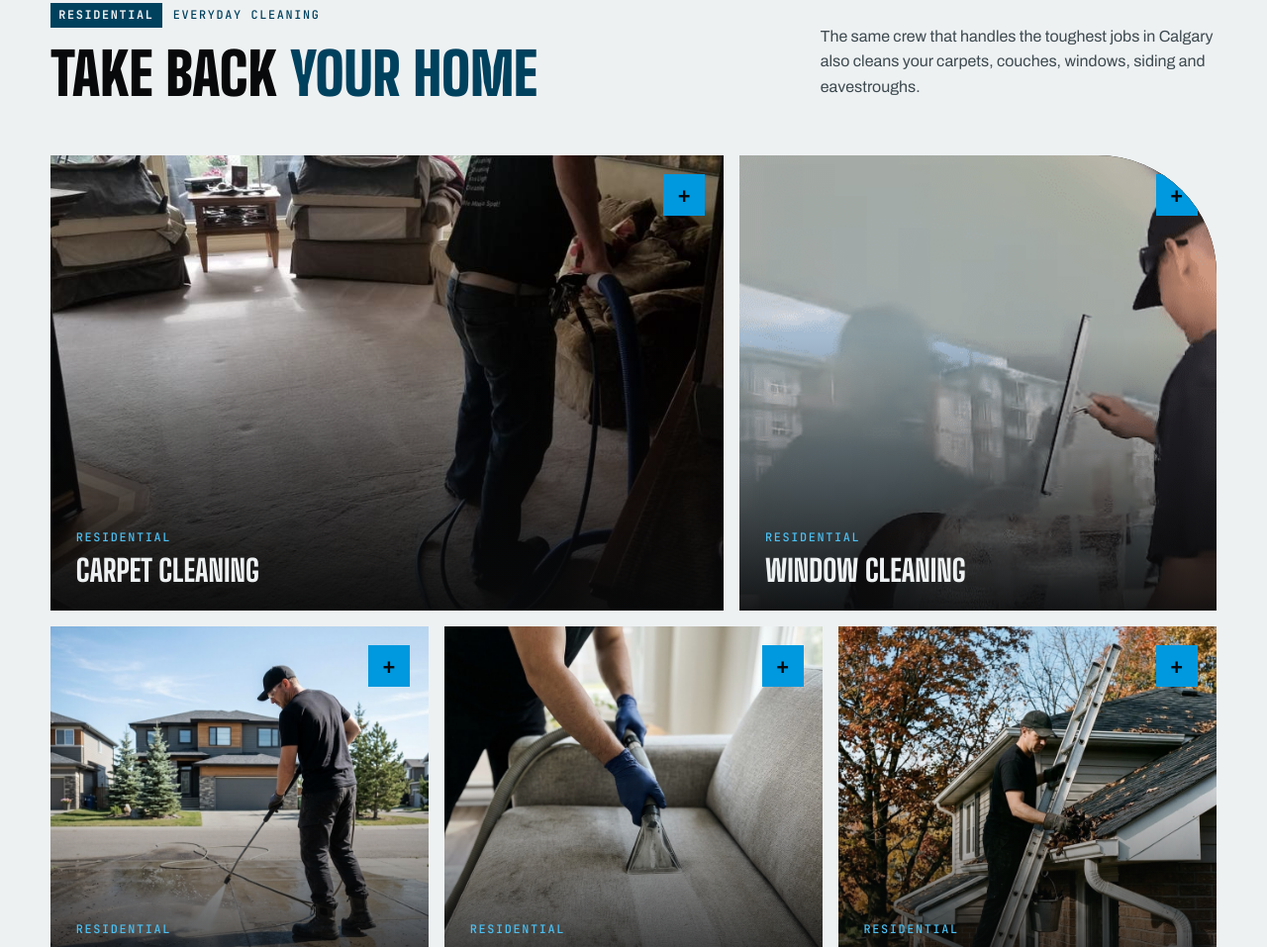
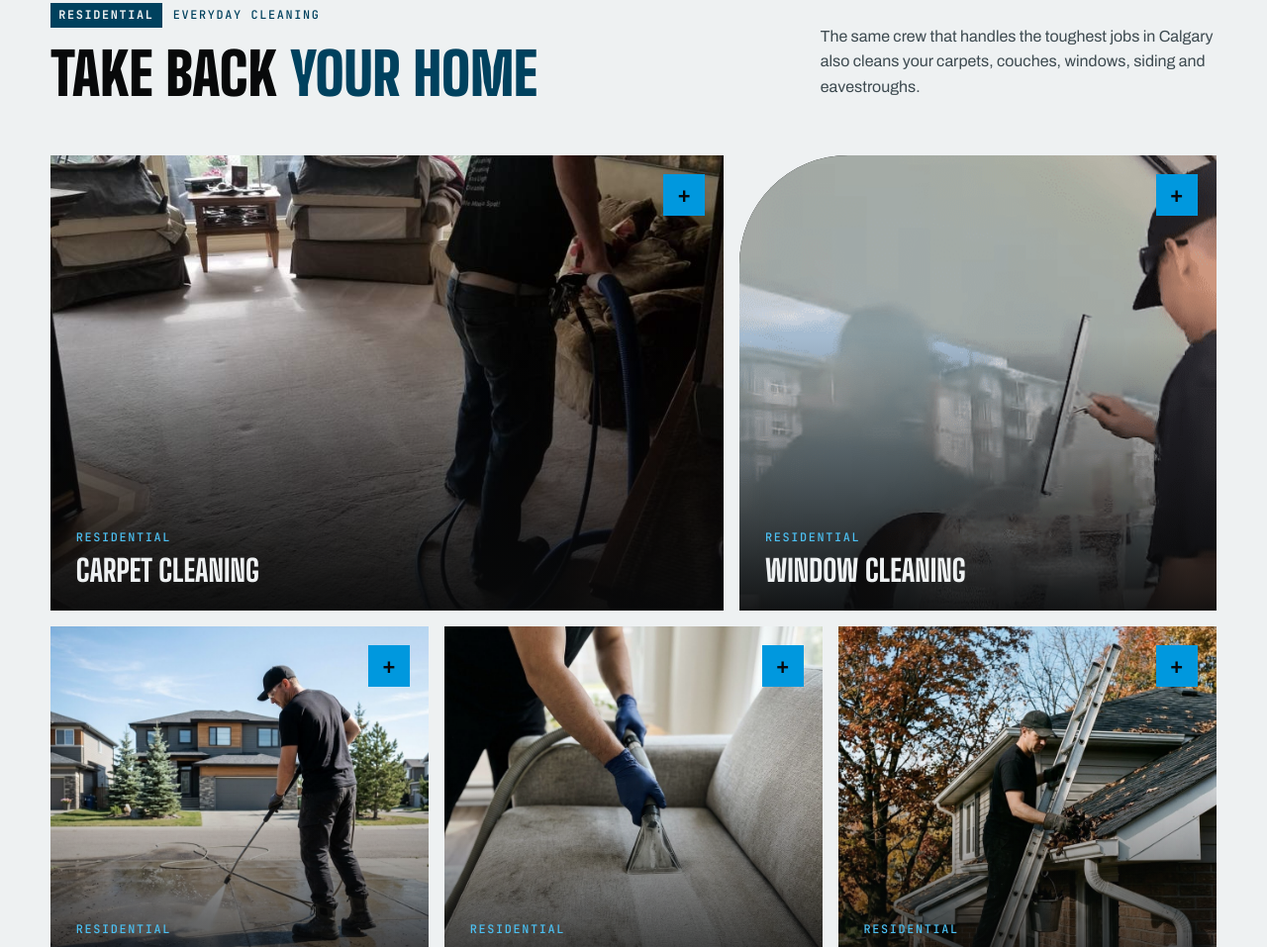
Before and after one commit to dallaswebagency/Filthy-Masters, a plain HTML site: page index.html in a window 1280 px wide. Shown: the part 2600-3557 px from the top of the page at 99% size. Drawn offline with Linux system fonts and the light colour scheme.

Commit message:
Fix window cleaning card clipping the plus button
Co-Authored-By: Claude Opus 5.5 <noreply@anthropic.com>
Claude-Session: https://claude.ai/code/session_017Li8CHgkMHpSfAEYHHnFwo

```diff
--- a/index.html
+++ b/index.html
@@ -156,7 +156,7 @@ h2.big .blue{color:var(--blue)}
 .ev.a{grid-column:span 7;min-height:460px}
 .ev.b{grid-column:span 5;min-height:460px}
 .ev.c,.ev.d,.ev.e{grid-column:span 4}
-.ev.round{border-radius:0 120px 0 0}
+.ev.round{border-radius:110px 0 0 0}
 .ev.cut{clip-path:polygon(0 0,100% 0,100% 100%,0 100%,0 0)}
 
 /* field */
```
